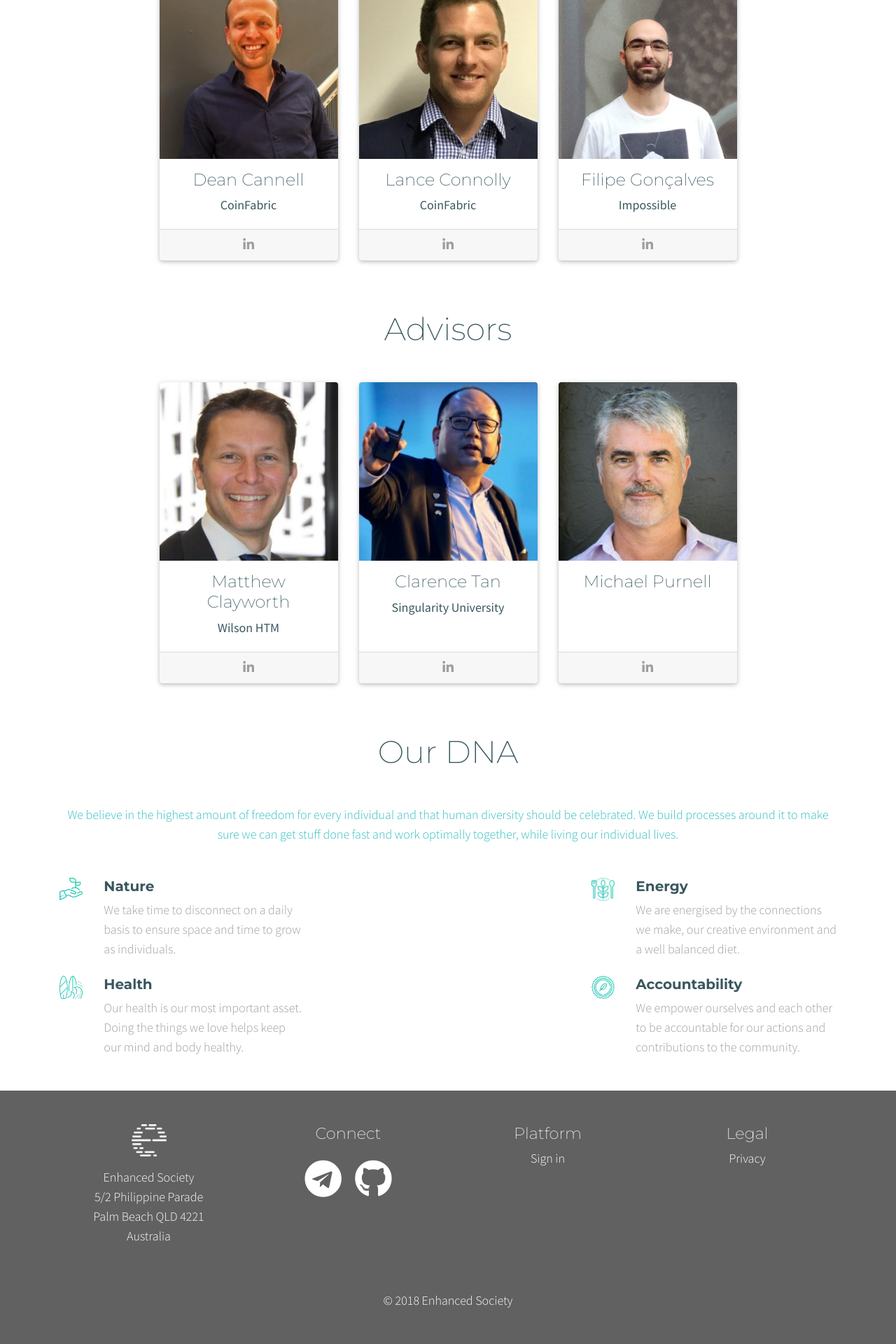
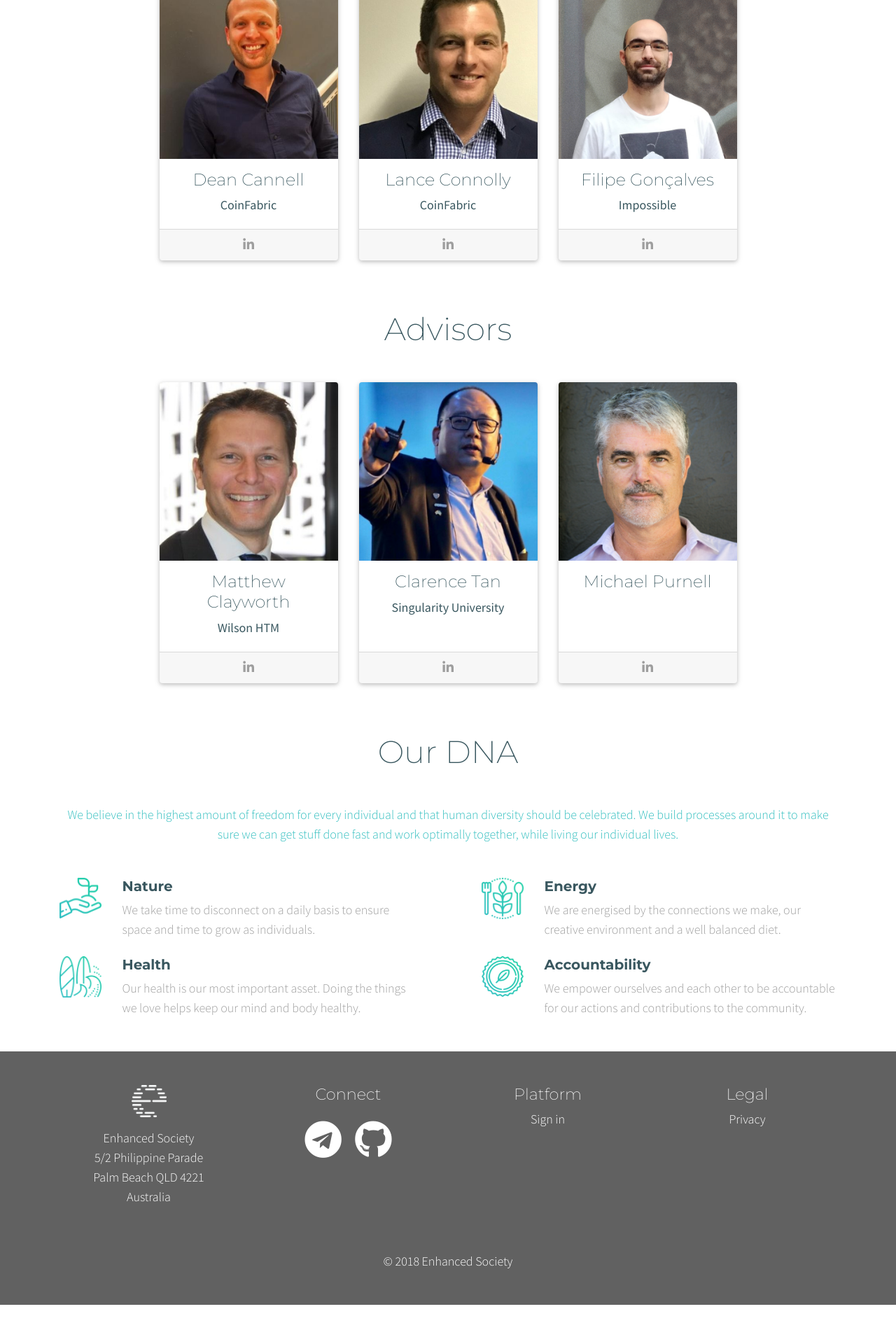
Before and after one commit to enhancedsociety/old-website, a Jekyll site: the page built from index.html, in a window 1280 px wide. Shown: the part 4439-6359 px from the top of the page at 70% size. Built offline with Jekyll 4.4.1, drawn with Linux system fonts in a browser that asks for light colours; nearby versions of some CDN libraries; a script that is not in the unit is left out; after the commit the page ends 6303 px from its top, so only the background shows below that.

Commit message:
improving bottom landing page

```diff
--- a/index.html
+++ b/index.html
@@ -147,7 +147,7 @@ header_excerpt: Build, raise and invest into the new liquid economy
 		We believe in the highest amount of freedom for every individual and that human diversity should be celebrated. We build processes around it to make sure we can get stuff done fast and work optimally together, while living our individual lives.
 	</p>
 	<div class="row mt-5">
-		<div class="col-md-4">
+		<div class="col-md-6 pr-5">
 			<div class="row mb-2">
 				<div class="col-2">
 					<img src="/assets/img/icons/growth.png" alt="" class="img-fluid z-depth-0" />
@@ -167,10 +167,7 @@ header_excerpt: Build, raise and invest into the new liquid economy
 				</div>
 			</div>
 		</div>
-		<div class="col-md-4 mb-2 center-on-small-only flex-center">
-
-		</div>
-		<div class="col-md-4">
+		<div class="col-md-6 pl-5">
 			<div class="row mb-2">
 				<div class="col-2">
 					<img src="/assets/img/icons/custom-diet.png" alt="" class="img-fluid z-depth-0">
```
